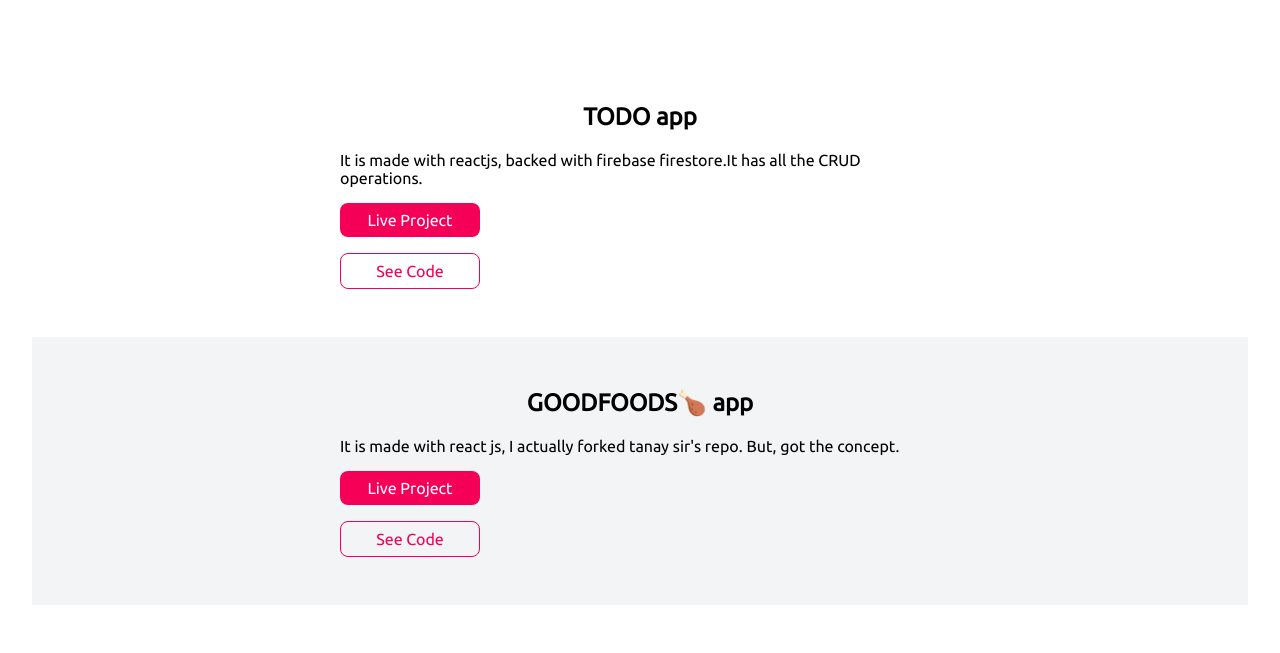
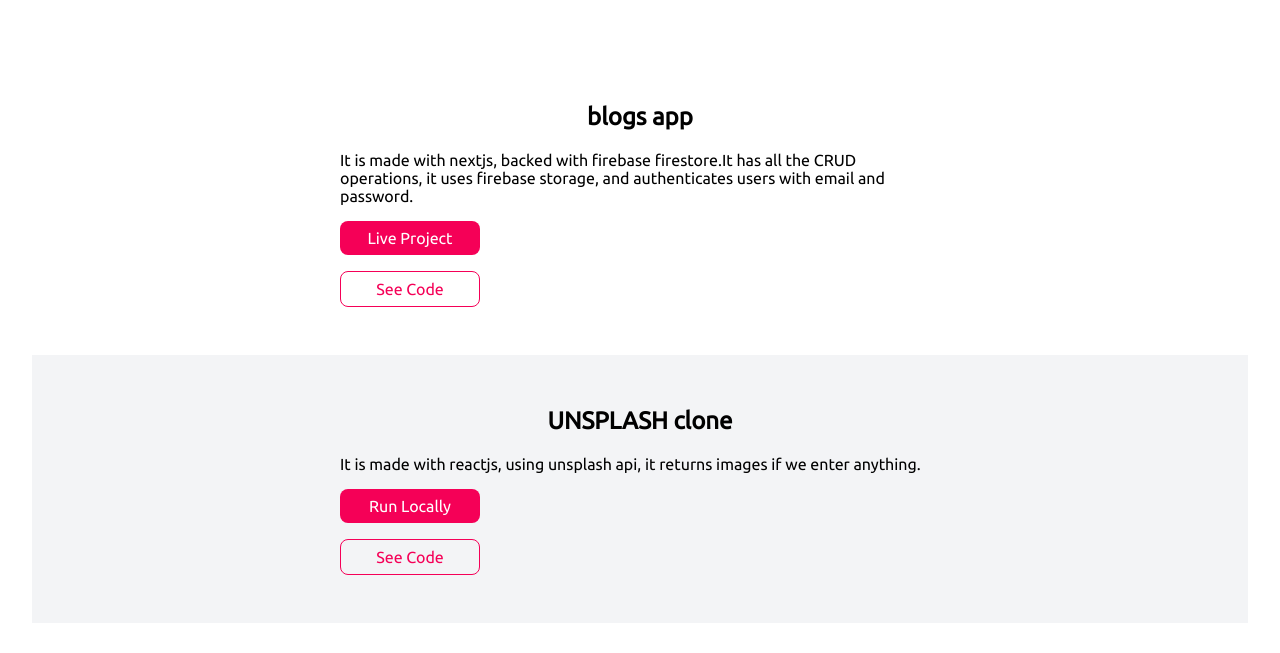
Before and after one commit to meghna-nakhate/portfolio, a plain HTML site: page projects.html in a window 1280 px wide. Shown: the part 289-942 px from the top of the page. Drawn offline with Linux system fonts and the light colour scheme.

Commit message:
added projects

```diff
--- a/projects.html
+++ b/projects.html
@@ -27,6 +27,22 @@
     <header class="hero">
         <h1 class="hero-heading">see my  <span class="heading-inverted"> projects</span></h1>
     </header>
+    <section class="section">
+        <div class="container container-center">
+            <h1>blogs app</h1>
+            <p>It is made with nextjs, backed with firebase firestore.It has all the CRUD operations, it uses firebase storage, and authenticates users with email and password. </p>
+            <a class="link link-primary" href="https://blog-app-meghna-opcec4jx3-meghna-nakhate.vercel.app">Live Project </a>
+            <a class="link link-secondary" href="https://github.com/meghna-nakhate/blog-app">See Code</a>
+        </div>
+    </section>
+    <section class="section ow">
+        <div class="container container-center">
+            <h1>UNSPLASH clone</h1>
+            <p>It is made with reactjs, using unsplash api, it returns images if we enter anything. </p>
+            <a class="link link-primary" href="https://github.com/meghna-nakhate/unspalsh-clone-app">Run Locally </a>
+            <a class="link link-secondary" href="https://github.com/meghna-nakhate/unspalsh-clone-app">See Code</a>
+        </div>
+    </section>
 
     <section class="section">
         <div class="container container-center">
```
